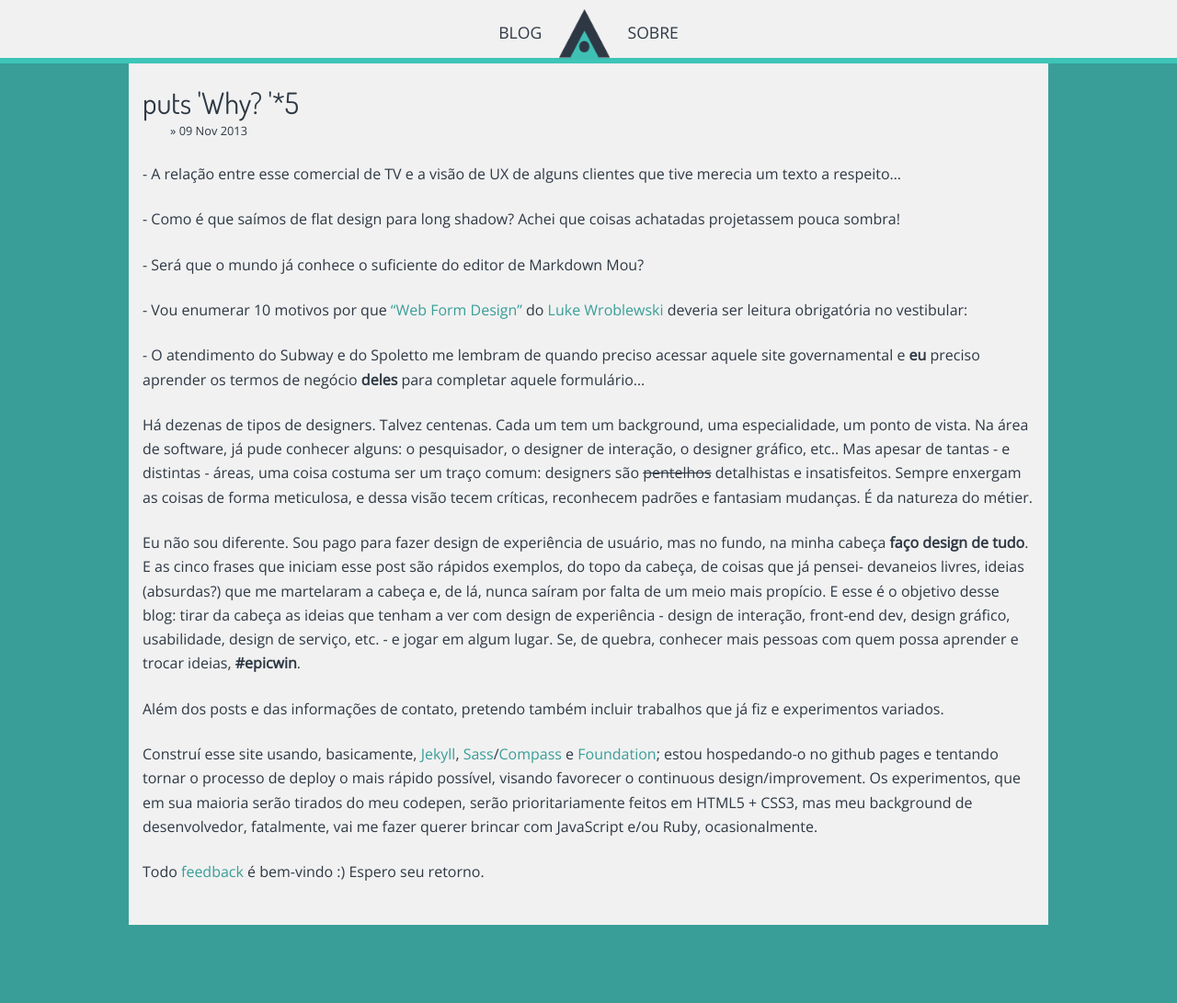
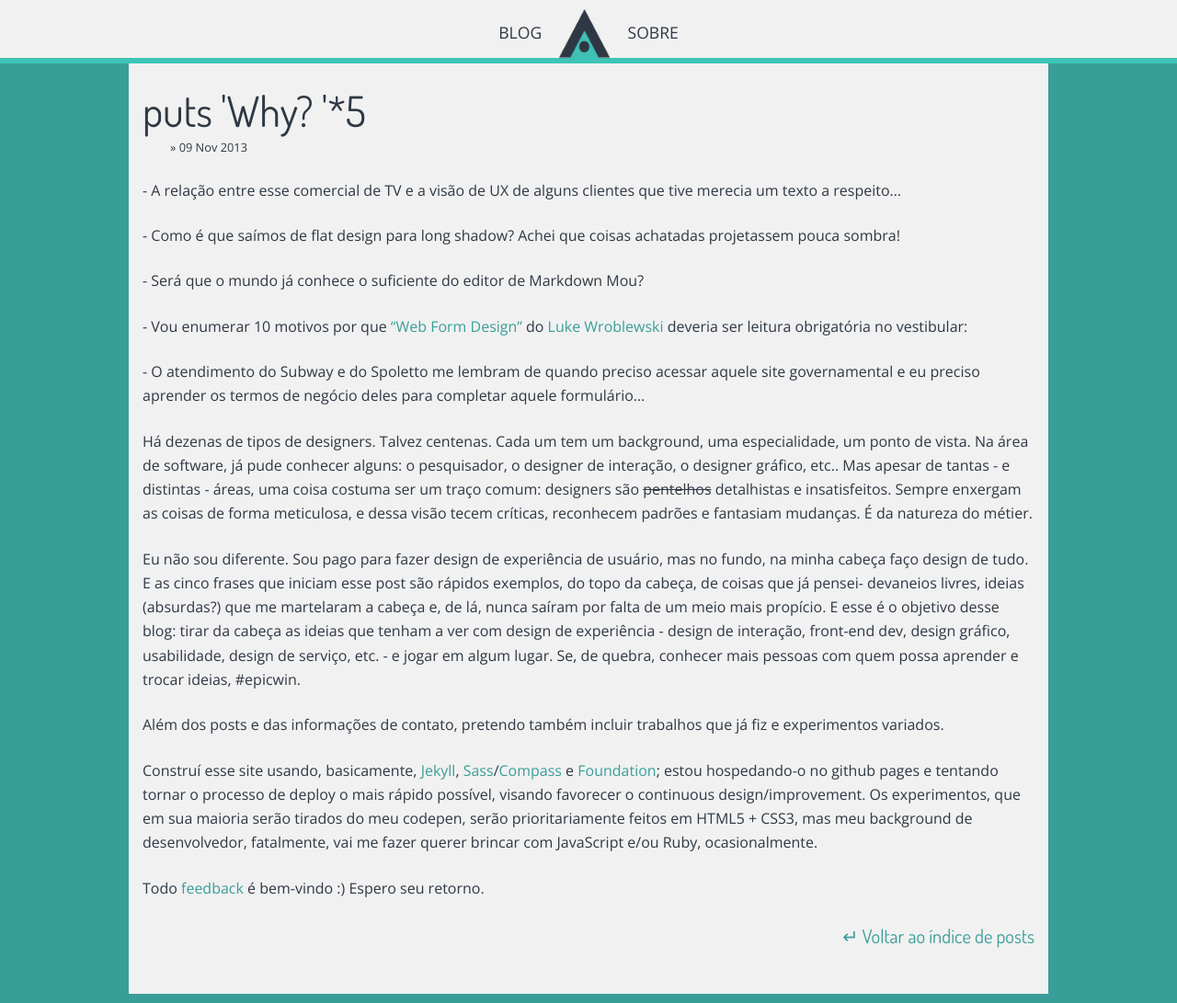
Before and after one commit to albogabriel/gabrielalbo.com, a Jekyll site: the page built from _posts/2013-11-9-5-whys.markdown, in a window 1280 px wide. Shown: the whole page at 92% size. Built offline with Jekyll 4.4.1, drawn with Linux system fonts in a browser that asks for light colours; Markdown is read by kramdown in place of the engine named in the settings; before the commit the page ends 1016 px from its top, so only the background shows below that.

Commit message:
Adding blog index link to posts view; removing jekyll sample post; fixing home link

```diff
--- a/_config.yml
+++ b/_config.yml
@@ -3,5 +3,4 @@ markdown: redcarpet
 pygments: true
 safe: true
 lsi: false
-url: "http://albogabriel.github.io"
 baseurl: /gabrielalbo.com
--- a/_layouts/default.html
+++ b/_layouts/default.html
@@ -10,6 +10,9 @@
 
         <link href="http://fonts.googleapis.com/css?family=Open+Sans|Dosis:400,800" rel="stylesheet" type="text/css" />
 
+        <!-- Normalize -->
+        <link rel="stylesheet" href="{{ site.baseurl }}/css/normalize.css">
+
         <!-- syntax highlighting CSS -->
         <link rel="stylesheet" href="{{ site.baseurl }}/css/syntax.css">
 
@@ -19,9 +22,6 @@
         <!-- Foundation -->
         <link rel="stylesheet" href="{{ site.baseurl }}/css/foundation.css">
 
-        <!-- Normalize -->
-        <link rel="stylesheet" href="{{ site.baseurl }}/css/normalize.css">
-
     </head>
     <body>
        <header>
@@ -29,7 +29,7 @@
                 <div class="large-5 large-centered columns">
                     <ul class="menu">
                         <li><a href="{{ site.baseurl }}/blog">BLOG</a></li>
-                        <a class="logo" href="{{ site.baseurl }}"><img src="{{ site.baseurl }}/assets/images/logo_albo.png" /></a>
+                        <a class="logo" href="{{ site.baseurl }}/"><img src="{{ site.baseurl }}/assets/images/logo_albo.png" /></a>
                         <li><a href="{{ site.baseurl }}/about">SOBRE</a></li>
                     </ul>
                 </div>
--- a/_layouts/post.html
+++ b/_layouts/post.html
@@ -9,5 +9,8 @@ layout: default
 		<div class="post">
 			{{ content }}
 		</div>
+		<div class="back-to-index">
+			<h2><a href="{{ site.baseurl }}/blog">&crarr;  Voltar ao índice de posts</a></h2>
+		</div>
 	</div>
 </div>
--- a/_sass/screen.scss
+++ b/_sass/screen.scss
@@ -173,7 +173,7 @@ ul.posts span {
   font-size: 80%;
 }
 
-.post {
+.post, .back-to-index {
   a, a:visited {
     color: $darker-green;
   }
@@ -181,6 +181,10 @@ ul.posts span {
   a:hover {
     color: lighten($darker-green, 30);
   }
+}
+
+.back-to-index {
+  float: right;
 }
 
 /*****************************************************************************/
--- a/about/index.html
+++ b/about/index.html
@@ -36,7 +36,7 @@ title: Gabriel Albo
 				<img class="contact-icon" src="{{ site.baseurl }}/assets/images/icons/twitter-256.png" alt="Twitter">
 			</a>
 
-			<a href="www.goodreads.com/albogabriel">
+			<a href="http://www.goodreads.com/albogabriel">
 				<img class="contact-icon" src="{{ site.baseurl }}/assets/images/icons/goodreads-256.png" alt="GoodReads">
 			</a>
 
--- a/css/screen.css
+++ b/css/screen.css
@@ -252,12 +252,17 @@ ul.posts span {
 }
 
 /* line 177, ../_sass/screen.scss */
-.post a, .post a:visited {
+.post a, .post a:visited, .back-to-index a, .back-to-index a:visited {
   color: #399e98;
 }
 /* line 181, ../_sass/screen.scss */
-.post a:hover {
+.post a:hover, .back-to-index a:hover {
   color: #97d9d5;
+}
+
+/* line 186, ../_sass/screen.scss */
+.back-to-index {
+  float: right;
 }
 
 /*****************************************************************************/
@@ -267,12 +272,12 @@ ul.posts span {
 /*****************************************************************************/
 /* Styles: */
 /* line 181, ../_sass/screen.scss */
-/* line 194, ../_sass/screen.scss */
+/* line 198, ../_sass/screen.scss */
 body {
   overflow-y: scroll;
 }
 
-/* line 198, ../_sass/screen.scss */
+/* line 202, ../_sass/screen.scss */
 header {
   top: 0;
   bottom: 0;
@@ -281,12 +286,12 @@ header {
   border-bottom: 3px solid #3dc5b8;
   text-align: center;
 }
-/* line 206, ../_sass/screen.scss */
+/* line 210, ../_sass/screen.scss */
 header .logo img {
   height: 55px;
   width: 55px;
 }
-/* line 210, ../_sass/screen.scss */
+/* line 214, ../_sass/screen.scss */
 header .logo img:hover {
   opacity: 0.4;
   filter: alpha(opacity=40);
@@ -295,12 +300,12 @@ header .logo img:hover {
 }
 
 /* line 195, ../_sass/screen.scss */
-/* line 219, ../_sass/screen.scss */
+/* line 223, ../_sass/screen.scss */
 .main, body {
   background-color: #399e98;
 }
 
-/* line 223, ../_sass/screen.scss */
+/* line 227, ../_sass/screen.scss */
 .main {
   border-top: 3px solid #3dc5b8;
   max-height: 90%;
@@ -308,29 +313,29 @@ header .logo img:hover {
   background-color: #399e98;
 }
 
-/* line 230, ../_sass/screen.scss */
+/* line 234, ../_sass/screen.scss */
 .menu {
   margin-top: 10px;
 }
 
 /* line 211, ../_sass/screen.scss */
-/* line 235, ../_sass/screen.scss */
+/* line 239, ../_sass/screen.scss */
 ul.menu li {
   color: #2e3844;
   text-decoration: none;
   display: inline;
   margin: 0 15px;
 }
-/* line 241, ../_sass/screen.scss */
+/* line 245, ../_sass/screen.scss */
 ul.menu li a {
   font-size: 110%;
 }
 
-/* line 246, ../_sass/screen.scss */
+/* line 250, ../_sass/screen.scss */
 .avatar {
   text-align: center;
 }
-/* line 249, ../_sass/screen.scss */
+/* line 253, ../_sass/screen.scss */
 .avatar img {
   height: 124px;
   width: 124px;
@@ -340,7 +345,7 @@ ul.menu li a {
   border: 2px solid #399e98;
   -webkit-transition-duration: 0.5s;
 }
-/* line 258, ../_sass/screen.scss */
+/* line 262, ../_sass/screen.scss */
 .avatar img:hover {
   transform: scale(1.1);
   -ms-transform: scale(1.1);
@@ -353,7 +358,7 @@ ul.menu li a {
   /* Opera */
 }
 
-/* line 270, ../_sass/screen.scss */
+/* line 274, ../_sass/screen.scss */
 .page-container {
   background-color: #f1f1f1;
   padding: 22px;
@@ -361,50 +366,50 @@ ul.menu li a {
 }
 
 /* line 231, ../_sass/screen.scss */
-/* line 277, ../_sass/screen.scss */
+/* line 281, ../_sass/screen.scss */
 a, a:visited {
   text-decoration: none;
   color: #2e3844;
 }
 
-/* line 282, ../_sass/screen.scss */
+/* line 286, ../_sass/screen.scss */
 a:hover {
   color: #abb7c6;
 }
 
-/* line 289, ../_sass/screen.scss */
+/* line 293, ../_sass/screen.scss */
 li.post-header:nth-child(2n+1) {
   background: #389a94;
 }
 
-/* line 289, ../_sass/screen.scss */
+/* line 293, ../_sass/screen.scss */
 li.post-header:nth-child(2n+2) {
   background: #348f8a;
 }
 
-/* line 294, ../_sass/screen.scss */
+/* line 298, ../_sass/screen.scss */
 ul li span {
   color: #f7f7f7;
 }
 
-/* line 298, ../_sass/screen.scss */
+/* line 302, ../_sass/screen.scss */
 li.post-header {
   height: 66px;
   color: #f1f1f1;
 }
-/* line 302, ../_sass/screen.scss */
+/* line 306, ../_sass/screen.scss */
 li.post-header a, li.post-header a:visited {
   display: block;
   text-decoration: none;
   color: #f1f1f1;
 }
-/* line 308, ../_sass/screen.scss */
+/* line 312, ../_sass/screen.scss */
 li.post-header .post-header-date {
   color: #d7d7d7;
   font-size: 75%;
   font-style: italic;
 }
-/* line 314, ../_sass/screen.scss */
+/* line 318, ../_sass/screen.scss */
 li.post-header h2 {
   font-family: 'Dosis', sans-serif;
   font-weight: 400;
@@ -412,24 +417,24 @@ li.post-header h2 {
   line-height: 1.643em;
   margin: 0;
 }
-/* line 322, ../_sass/screen.scss */
+/* line 326, ../_sass/screen.scss */
 li.post-header:hover {
   background-color: #2e3844;
 }
 
-/* line 327, ../_sass/screen.scss */
+/* line 331, ../_sass/screen.scss */
 p.contact-icons-container {
   text-align: center;
 }
 
-/* line 331, ../_sass/screen.scss */
+/* line 335, ../_sass/screen.scss */
 .contact-icon {
   margin-right: 10px;
   background-color: #3dc5b8;
   height: 55px;
   border-radius: 27.5px;
 }
-/* line 338, ../_sass/screen.scss */
+/* line 342, ../_sass/screen.scss */
 .contact-icon:hover {
   background-color: #2e3844;
 }
```
Also changed, not shown: _posts/2013-10-21-welcome-to-jekyll.markdown (deleted, +0 -23 lines).
